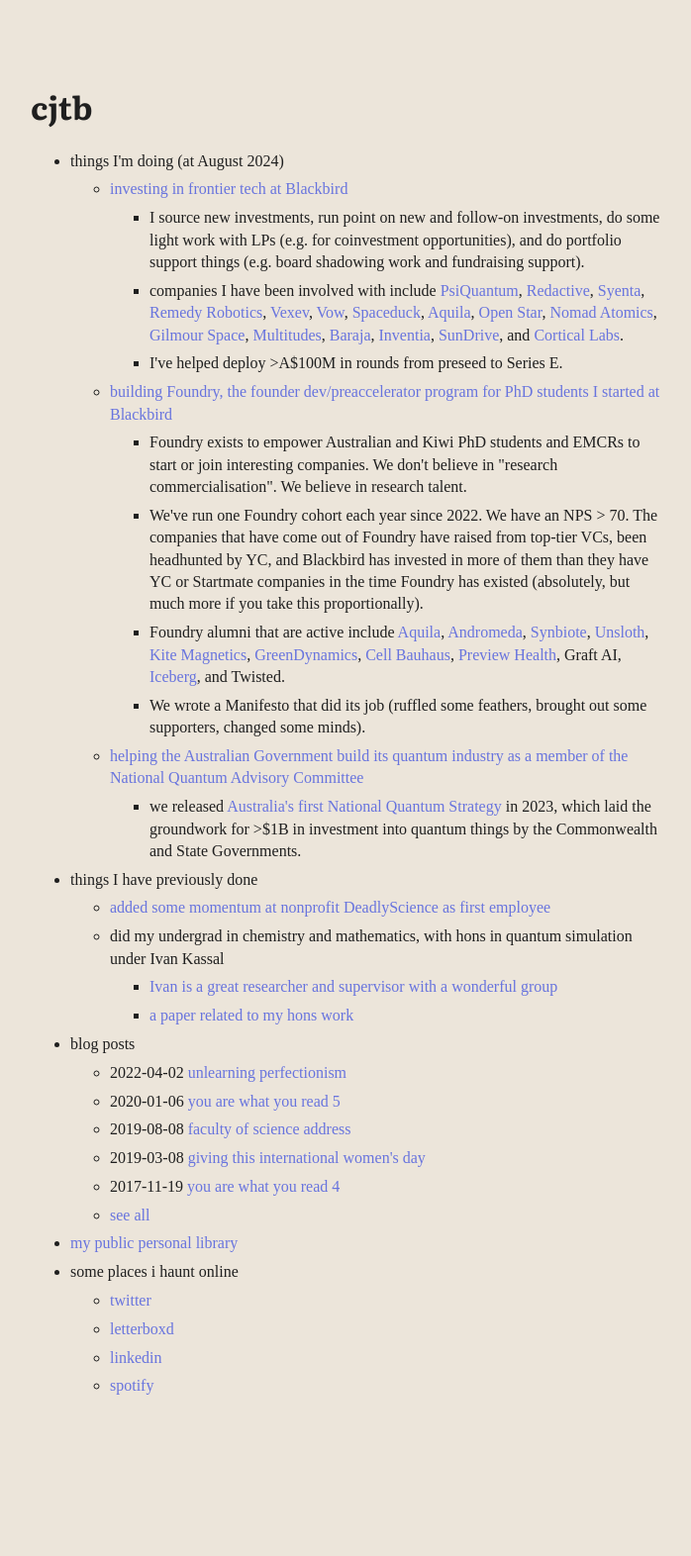
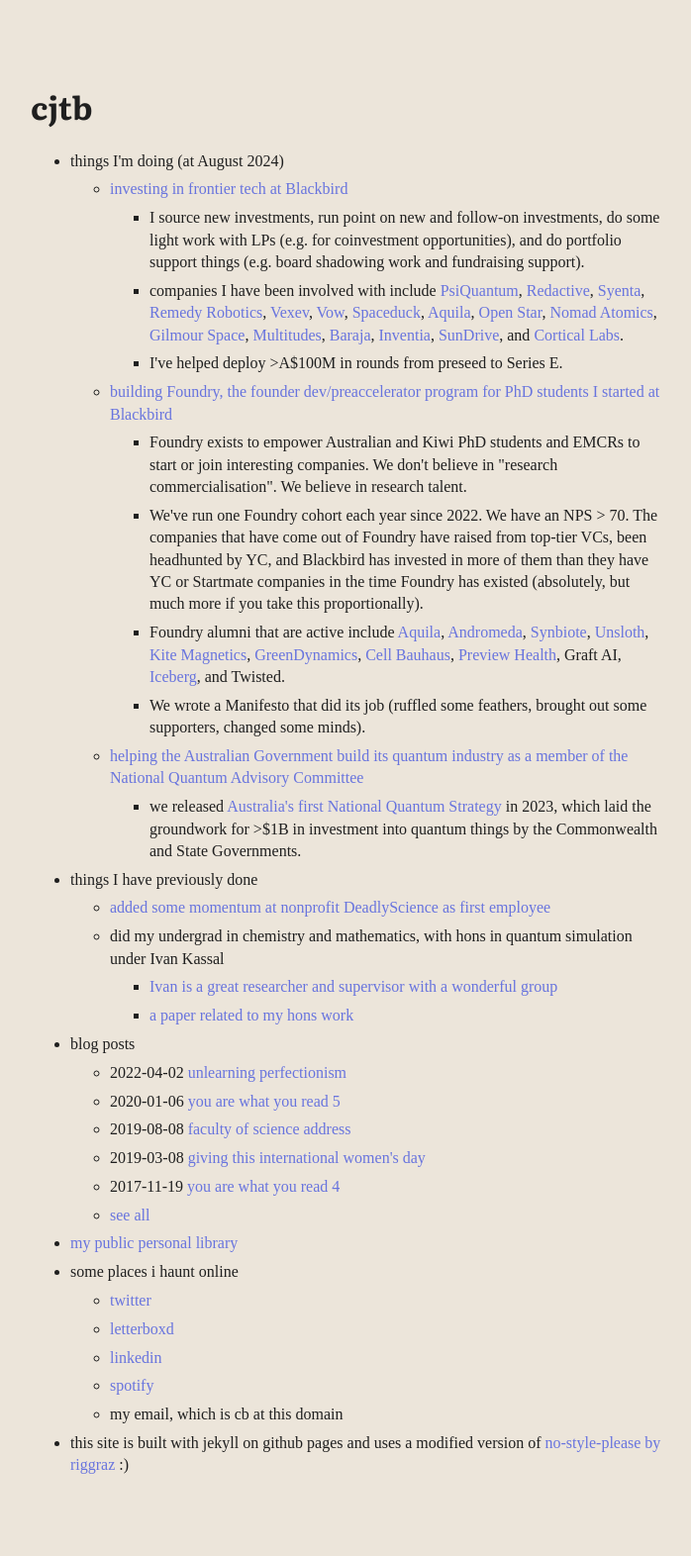
Before and after one commit to clarebirch/clarebirch.github.io, a Jekyll site: the page built from index.md, in a window 1280 px wide. Shown: the whole page at 99% size, without its empty margins (289-987 px from the left). Built offline with Jekyll 4.4.1, drawn with Linux system fonts in a browser that asks for light colours; some web fonts are replaced; before the commit the page ends 1492 px from its top, so only the background shows below that.

Commit message:
-m changed menu to include reference to theme and make all links open in new tab with no tracking

```diff
--- a/_data/menu.yml
+++ b/_data/menu.yml
@@ -52,3 +52,5 @@
         url: https://www.linkedin.com/in/clarebirch42/
       - title: spotify
         url: https://open.spotify.com/user/1236441987
+      - title: my email, which is cb at this domain
+  - title: this site is built with jekyll on github pages and uses a modified version of <a href="https://github.com/riggraz/no-style-please"target="_blank" rel="noopener noreferrer">no-style-please by riggraz</a> :)
--- a/_includes/menu_item.html
+++ b/_includes/menu_item.html
@@ -2,7 +2,7 @@
   {%-for item in include.collection-%}
     <li>
     {%- if item.url -%}
-      <a href="{{ item.url }}">{{ item.title }}</a>
+      <a href="{{ item.url }}" target="_blank" rel="noopener noreferrer">{{ item.title }}</a>
     {%- else -%}
       {{ item.title }}
     {%- endif -%}
```
